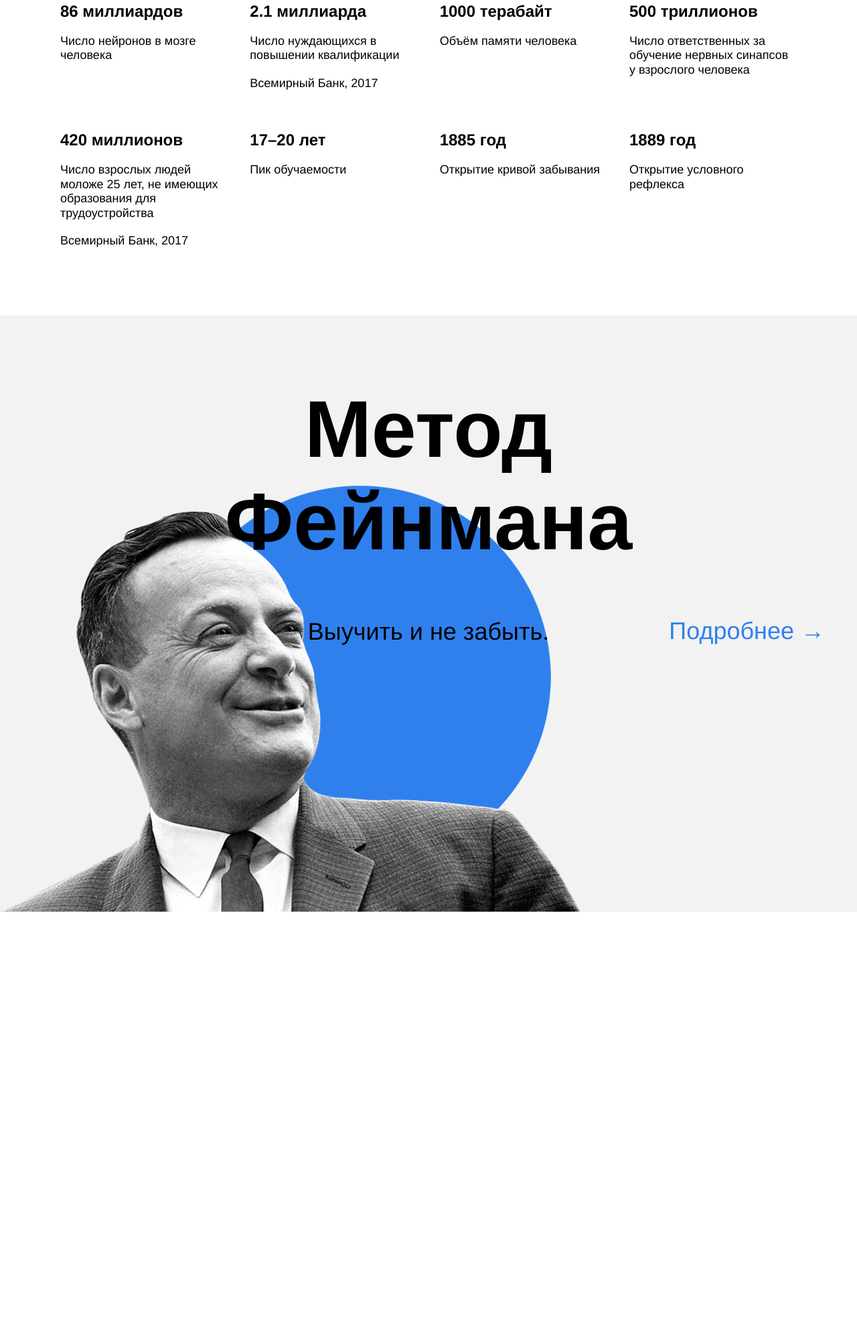
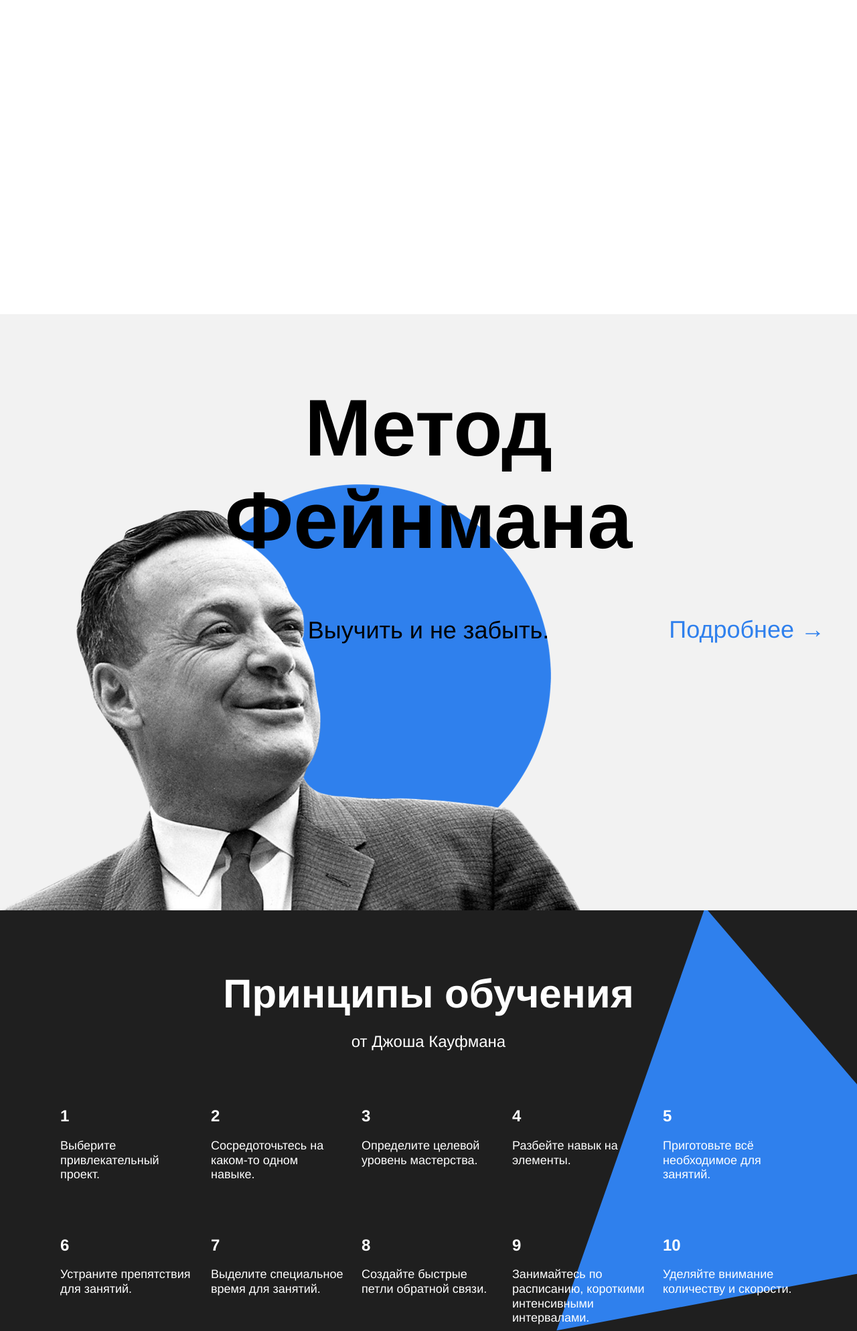
Before and after one commit to Taashev/how-to-learn, a plain HTML site: page index.html in a window 1280 px wide. Shown: the part 1536-3523 px from the top of the page at 67% size. Before the commit the page ends 2897 px from the top, so only its background shows below. Drawn offline with Linux system fonts and the light colour scheme.

Commit message:
добавил блок kaufman в index.html, добавил стили блоку kaufman в style.css

```diff
--- a/index.html
+++ b/index.html
@@ -37,39 +37,39 @@
         <h2 class="section-title">Цифры и факты</h2>
         <h3 class="section-subtitle">Про учёбу и мозг</h3>
         <ul class="table">
-          <li class="table__cell">
-            <h4 class="table__heading">86 миллиардов</h4>
-            <p class="table__text">Число нейронов в мозге человека</p>
+          <li class="table__cell table__cell_theme_dark">
+            <h4 class="table__heading table__heading_theme_dark">86 миллиардов</h4>
+            <p class="table__text table__text_theme_dark">Число нейронов в мозге человека</p>
           </li>
-          <li class="table__cell">
-            <h4 class="table__heading">2.1 миллиарда</h4>
-            <p class="table__text">Число нуждающихся в повышении квалификации</p>
-            <p class="table__text">Всемирный Банк, 2017</p>
+          <li class="table__cell table__cell_theme_dark">
+            <h4 class="table__heading table__heading_theme_dark">2.1 миллиарда</h4>
+            <p class="table__text table__text_theme_dark">Число нуждающихся в повышении квалификации</p>
+            <p class="table__text table__text_theme_dark">Всемирный Банк, 2017</p>
           </li>
-          <li class="table__cell">
-            <h4 class="table__heading">1000 терабайт</h4>
-            <p class="table__text">Объём памяти человека</p>
+          <li class="table__cell table__cell_theme_dark">
+            <h4 class="table__heading table__heading_theme_dark">1000 терабайт</h4>
+            <p class="table__text table__text_theme_dark">Объём памяти человека</p>
           </li>
-          <li class="table__cell">
-            <h4 class="table__heading">500 триллионов</h4>
-            <p class="table__text">Число ответственных за обучение нервных синапсов у взрослого человека</p>
+          <li class="table__cell table__cell_theme_dark">
+            <h4 class="table__heading table__heading_theme_dark">500 триллионов</h4>
+            <p class="table__text table__text_theme_dark">Число ответственных за обучение нервных синапсов у взрослого человека</p>
           </li>
-          <li class="table__cell">
-            <h4 class="table__heading">420 миллионов</h4>
-            <p class="table__text">Число взрослых людей моложе 25 лет, не имеющих образования для трудоустройства</p>
-            <p class="table__text">Всемирный Банк, 2017</p>
+          <li class="table__cell table__cell_theme_dark">
+            <h4 class="table__heading table__heading_theme_dark">420 миллионов</h4>
+            <p class="table__text table__text_theme_dark">Число взрослых людей моложе 25 лет, не имеющих образования для трудоустройства</p>
+            <p class="table__text table__text_theme_dark">Всемирный Банк, 2017</p>
           </li>
-          <li class="table__cell">
-            <h4 class="table__heading">17–20 лет</h4>
-            <p class="table__text">Пик обучаемости</p>
+          <li class="table__cell table__cell_theme_dark">
+            <h4 class="table__heading table__heading_theme_dark">17–20 лет</h4>
+            <p class="table__text table__text_theme_dark">Пик обучаемости</p>
           </li>
-          <li class="table__cell">
-            <h4 class="table__heading">1885 год</h4>
-            <p class="table__text">Открытие кривой забывания</p>
+          <li class="table__cell table__cell_theme_dark">
+            <h4 class="table__heading table__heading_theme_dark">1885 год</h4>
+            <p class="table__text table__text_theme_dark">Открытие кривой забывания</p>
           </li>
-          <li class="table__cell">
-            <h4 class="table__heading">1889 год</h4>
-            <p class="table__text">Открытие условного рефлекса</p>
+          <li class="table__cell table__cell_theme_dark">
+            <h4 class="table__heading table__heading_theme_dark">1889 год</h4>
+            <p class="table__text table__text_theme_dark">Открытие условного рефлекса</p>
           </li>
         </ul>
       </section>
@@ -81,6 +81,51 @@
       </section>
       <!-- kaufman -->
       <section class="kaufman">
+        <h2 class="section-title section-title_theme_dark">Принципы обучения</h2>
+        <h3 class="section-subtitle section-subtitle_theme_dark">от Джоша Кауфмана</h3>
+        <div class="kaufman__triangle"></div>
+        <ul class="table table_theme_dark">
+          <li class="table__cell table__cell_theme_dark">
+            <h4 class="table__heading table__heading_theme_dark">1</h4>
+            <p class="table__text table__text_theme_dark">Выберите привлекательный проект.</p>
+          </li>
+          <li class="table__cell table__cell_theme_dark">
+            <h4 class="table__heading table__heading_theme_dark">2</h4>
+            <p class="table__text table__text_theme_dark">Сосредоточьтесь на каком-то одном навыке.</p>
+          </li>
+          <li class="table__cell table__cell_theme_dark">
+            <h4 class="table__heading table__heading_theme_dark">3</h4>
+            <p class="table__text table__text_theme_dark">Определите целевой уровень мастерства.</p>
+          </li>
+          <li class="table__cell table__cell_theme_dark">
+            <h4 class="table__heading table__heading_theme_dark">4</h4>
+            <p class="table__text table__text_theme_dark">Разбейте навык на элементы.</p>
+          </li>
+          <li class="table__cell table__cell_theme_dark">
+            <h4 class="table__heading table__heading_theme_dark">5</h4>
+            <p class="table__text table__text_theme_dark">Приготовьте всё необходимое для занятий.</p>
+          </li>
+          <li class="table__cell table__cell_theme_dark">
+            <h4 class="table__heading table__heading_theme_dark">6</h4>
+            <p class="table__text table__text_theme_dark">Устраните препятствия для занятий.</p>
+          </li>
+          <li class="table__cell table__cell_theme_dark">
+            <h4 class="table__heading table__heading_theme_dark">7</h4>
+            <p class="table__text table__text_theme_dark">Выделите специальное время для занятий.</p>
+          </li>
+          <li class="table__cell table__cell_theme_dark">
+            <h4 class="table__heading table__heading_theme_dark">8</h4>
+            <p class="table__text table__text_theme_dark">Создайте быстрые петли обратной связи.</p>
+          </li>
+          <li class="table__cell table__cell_theme_dark">
+            <h4 class="table__heading table__heading_theme_dark">9</h4>
+            <p class="table__text table__text_theme_dark">Занимайтесь по расписанию, короткими интенсивными интервалами.</p>
+          </li>
+          <li class="table__cell table__cell_theme_dark">
+            <h4 class="table__heading table__heading_theme_dark">10</h4>
+            <p class="table__text table__text_theme_dark">Уделяйте внимание количеству и скорости.</p>
+          </li>
+        </ul>
       </section>
     </main>
 
--- a/styles/style.css
+++ b/styles/style.css
@@ -303,27 +303,69 @@
 /* /feynman ===========================================================================*/
 
 
-/* feynman ============================================================================*/
-/* /feynman ===========================================================================*/
+/* kaufman ============================================================================*/
+.kaufman {
+  box-sizing: border-box;
+  /* меняем алгоритм расчета размеров и поведения блока */
+  padding: 90px 0;
+  /* отступ сверху, снизу */
+  background-color: #1f1f1f;
+  /* цвет фона темный */
+  position: relative;
+  /* позиционируем элементы отностиьельно блока kaufman */
+  overflow: hidden;
+  /* скрываем все что за пределами блока */
+}
 
+/* фоновое изоброжение */
+.kaufman__triangle {
+  width: 877px;
+  height: 877px;
+  /* размеры */
+  background: url(../images/kaufman-triangle.svg) no-repeat center/cover;
+  /* фоновая картинка */
+  position: absolute;
+  top: 0;
+  right: -210px;
+  /* позиционирование */
+  z-index: 0;
+  /* порядок отображения на задний план */
+}
 
-/* kaufman ============================================================================*/
+/* заголовок */
+.section-title_theme_dark {
+  position: relative;
+  z-index: 1;
+  /* отображаем поверх фона */
+  color: #fff;
+}
+
+/* подзаголовок */
+.section-subtitle_theme_dark {
+  position: relative;
+  z-index: 1;
+  /* отображаем поверх фона */
+  color: #fff;
+}
+
+/* список */
+.table_theme_dark {
+  position: relative;
+  z-index: 1;
+  /* отображаем поверх фона */
+}
+
+/* элемент списка */
+.table__cell_theme_dark {
+  width: 200px;
+  /* размер элемента */
+  margin-right: 0;
+  margin-top: 80px;
+  /* отступ сверху */
+  color: white;
+}
 /* /kaufman ===========================================================================*/
 
 
 /* footer ============================================================================*/
 /* /footer ===========================================================================*/
-
-
-
-
-
-
-
-/* и элемента с модификатором вида ключ-значение */
-.table__cell_theme_dark {
-  width: 200px;
-  color: white;
-  margin-right: 0;
-  margin-top: 80px;
-}
```
